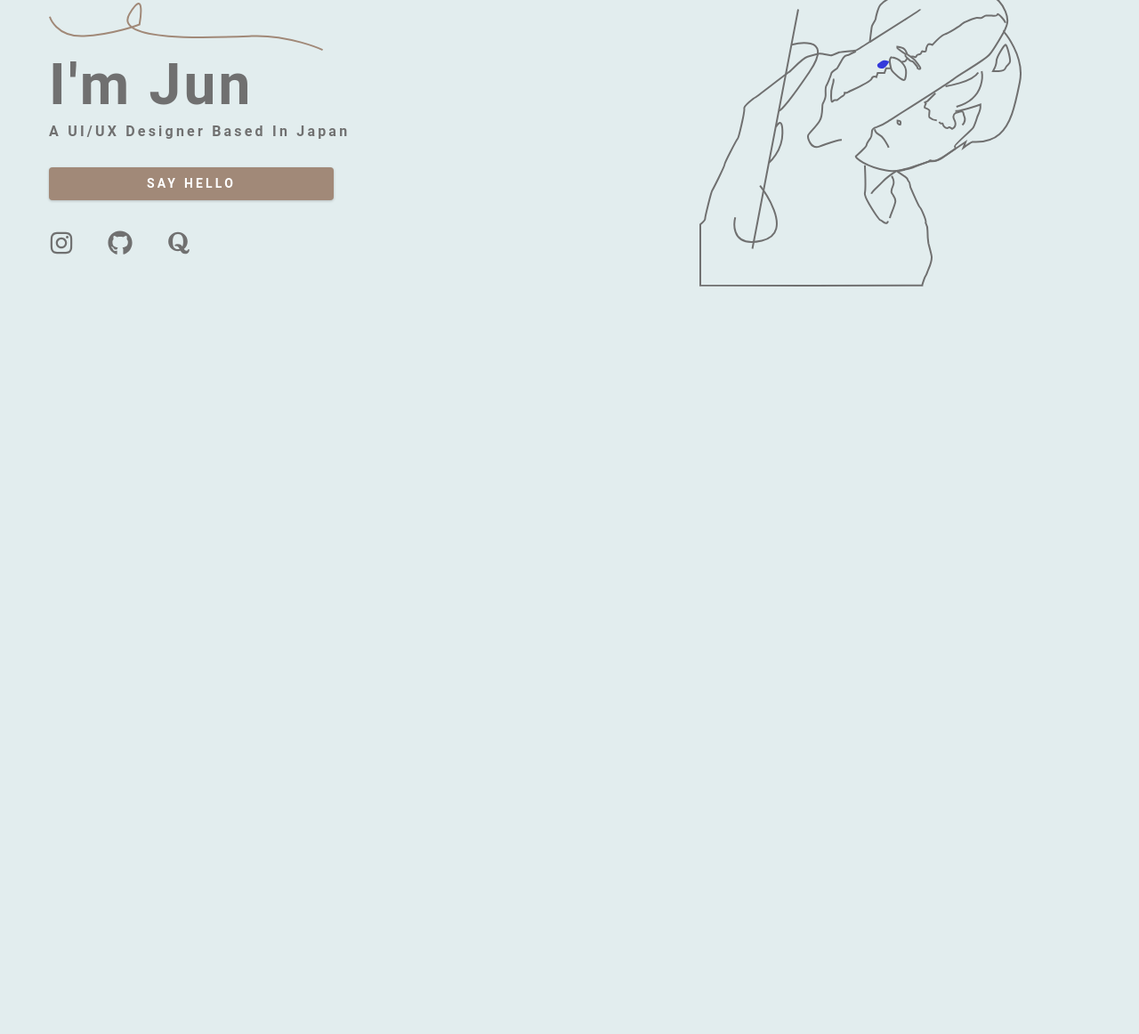
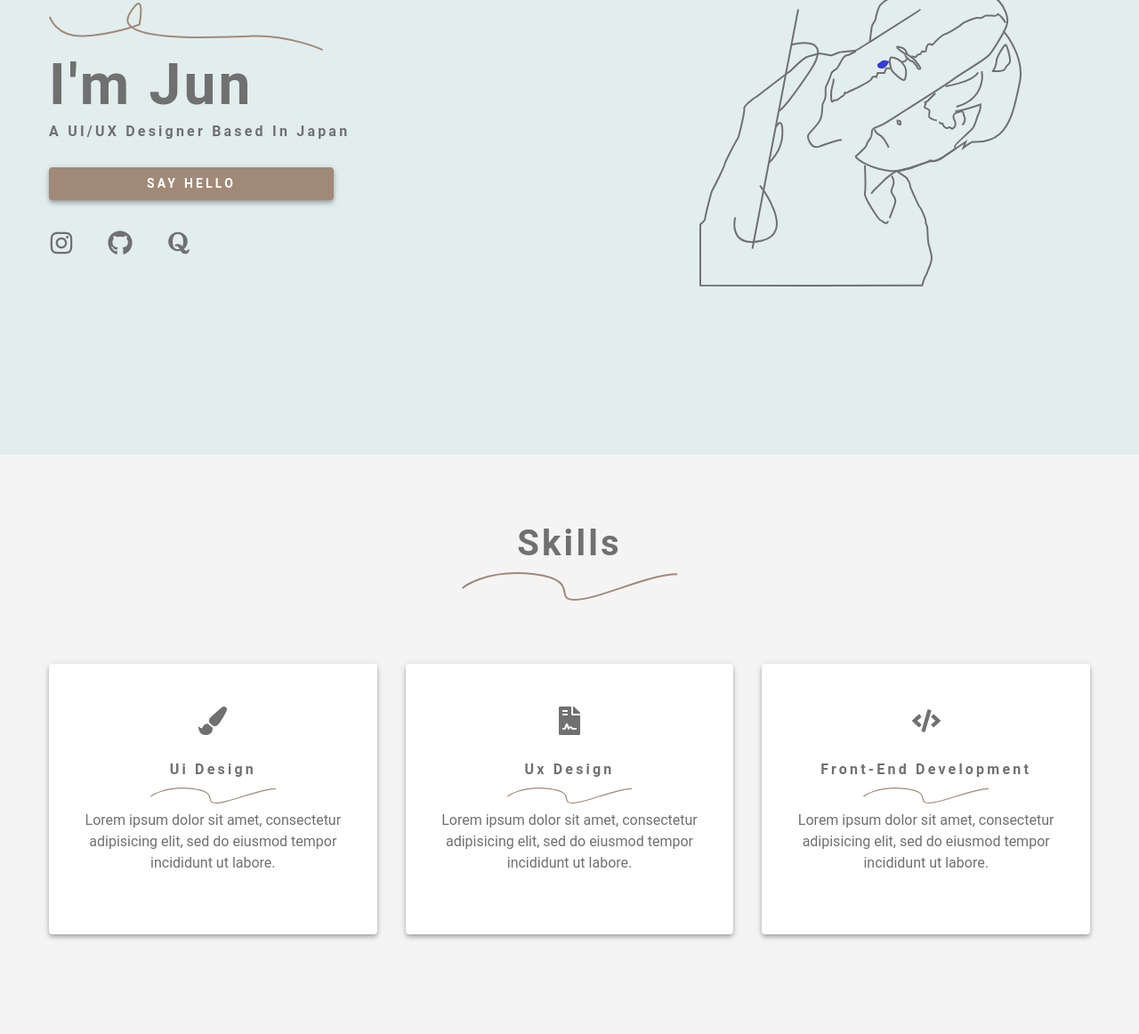
Before and after one commit to Gyozadaigaku/gyozadaigaku, a Gatsby site: page / in a window 1280 px wide. Shown: the part 289-1451 px from the top of the page at 89% size. Before the commit the page ends 800 px from the top, so only its background shows below. Built offline with nearby package versions, Linux system fonts and the light colour scheme; Gatsby itself is replaced by a stand-in of ours.

Commit message:
add skills component

```diff
--- a/src/components/Services.js
+++ /dev/null
@@ -1,8 +0,0 @@
-import React from "react"
-import Title from "./Title"
-import services from "../constants/services"
-const Services = () => {
-  return <h2>services component</h2>
-}
-
-export default Services
--- /dev/null
+++ b/src/components/Skills.js
@@ -0,0 +1,27 @@
+import React from "react"
+import Title from "./Title"
+import skills from "../constants/skills"
+import headingCurve from "../assets/heading-curve.svg"
+const Skills = () => {
+  return (
+    <section className="section bg-grey">
+      <Title title="skills" />
+      <div className="section--center skills--center">
+        {skills.map(skill => {
+          const { id, icon, title, text } = skill
+
+          return (
+            <article key={id} className="skill">
+              {icon}
+              <h4>{title}</h4>
+              <img src={headingCurve} alt="heading curve" />
+              <p>{text}</p>
+            </article>
+          )
+        })}
+      </div>
+    </section>
+  )
+}
+
+export default Skills
--- a/src/components/Title.js
+++ b/src/components/Title.js
@@ -1,7 +1,13 @@
 import React from "react"
+import headingCurve from "../assets/heading-curve.svg"
 
-const Title = () => {
-  return <h2>title component</h2>
+const Title = ({ title }) => {
+  return (
+    <div className="section-title">
+      <h2>{title || "default title"}</h2>
+      <img src={headingCurve} alt="heading curve" />
+    </div>
+  )
 }
 
 export default Title
--- a/src/constants/services.js
+++ /dev/null
@@ -1,22 +0,0 @@
-import React from "react"
-import { FaCode, FaSketch, FaAndroid } from "react-icons/fa"
-export default [
-  {
-    id: 1,
-    icon: <FaCode className="service-icon" />,
-    title: "web development",
-    text: `I'm baby meditation tofu chillwave, distillery messenger bag thundercats chicharrones kale chips gochujang. Banh mi direct trade marfa salvia.`,
-  },
-  {
-    id: 2,
-    icon: <FaSketch className="service-icon" />,
-    title: "web design",
-    text: `I'm baby meditation tofu chillwave, distillery messenger bag thundercats chicharrones kale chips gochujang. Banh mi direct trade marfa salvia.`,
-  },
-  {
-    id: 3,
-    icon: <FaAndroid className="service-icon" />,
-    title: "app design",
-    text: `I'm baby meditation tofu chillwave, distillery messenger bag thundercats chicharrones kale chips gochujang. Banh mi direct trade marfa salvia.`,
-  },
-]
--- /dev/null
+++ b/src/constants/skills.js
@@ -0,0 +1,28 @@
+import React from "react"
+import { FaCode, FaPaintBrush, FaFileContract } from "react-icons/fa"
+export default [
+  {
+    id: 1,
+    icon: <FaPaintBrush className="skill--icon" />,
+    title: "ui design",
+    text: `Lorem ipsum dolor sit amet,
+    consectetur adipisicing elit, sed do
+    eiusmod tempor incididunt ut labore.`,
+  },
+  {
+    id: 2,
+    icon: <FaFileContract className="skill--icon" />,
+    title: "ux design",
+    text: `Lorem ipsum dolor sit amet,
+    consectetur adipisicing elit, sed do
+    eiusmod tempor incididunt ut labore.`,
+  },
+  {
+    id: 3,
+    icon: <FaCode className="skill--icon" />,
+    title: "front-end development",
+    text: `Lorem ipsum dolor sit amet,
+    consectetur adipisicing elit, sed do
+    eiusmod tempor incididunt ut labore.`,
+  },
+]
--- a/src/pages/index.js
+++ b/src/pages/index.js
@@ -2,7 +2,7 @@ import React from "react"
 import { graphql } from "gatsby"
 import Layout from "../components/Layout"
 import Hero from "../components/Hero"
-import Services from "../components/Services"
+import Skills from "../components/Skills"
 import Jobs from "../components/Jobs"
 import Projects from "../components/Projects"
 import Blogs from "../components/Blogs"
@@ -10,6 +10,7 @@ export default () => {
   return (
     <Layout>
       <Hero />
+      <Skills />
     </Layout>
   )
 }
--- a/src/scss/main.scss
+++ b/src/scss/main.scss
@@ -117,7 +117,8 @@ p {
   font-size: 0.875rem;
   border: 2px solid transparent;
   cursor: pointer;
-  box-shadow: 0 1px 3px rgba(0, 0, 0, 0.2);
+  box-shadow: rgba(0, 0, 0, 0.14) 0px 4px 5px 0px,
+    rgba(0, 0, 0, 0.12) 0px 1px 10px 0px, rgba(0, 0, 0, 0.2) 0px 2px 4px -1px;
   border-radius: $radius;
   width: 20rem;
   text-align: center;
@@ -158,8 +159,9 @@ p {
   margin-bottom: 4rem;
   text-align: center;
 }
+
 .bg-grey {
-  background: var(--clr-grey-10);
+  background: $base-color-2;
 }
 
 /* page links */
@@ -215,7 +217,7 @@ Navbar
   background: transparent;
   border-color: transparent;
   cursor: pointer;
-  transition: var(--transition);
+  transition: $transition;
 }
 
 .toggle-btn:hover {
@@ -339,3 +341,59 @@ Hero
     line-height: 1;
   }
 }
+
+/*
+===============
+Skills
+===============
+*/
+.skill {
+  background: $base-color-3;
+  cursor: pointer;
+  padding: 3rem 1.5rem;
+  margin-bottom: 2rem;
+  border-radius: $radius;
+  text-align: center;
+  -webkit-transition: $transition;
+  transition: $transition;
+  box-shadow: rgba(0, 0, 0, 0.14) 0px 4px 5px 0px,
+    rgba(0, 0, 0, 0.12) 0px 1px 10px 0px, rgba(0, 0, 0, 0.2) 0px 2px 4px -1px;
+}
+
+.skill--icon {
+  font-size: 2rem;
+  margin-bottom: 1.5rem;
+}
+
+.skill img {
+  -webkit-transition: $transition;
+  transition: $transition;
+  width: 8.8rem;
+}
+
+.skill p {
+  -webkit-transition: $transition;
+  transition: $transition;
+}
+
+.skill:hover {
+  background: $base-color-2;
+}
+
+.skill:hover img {
+  transform: rotate(4deg);
+}
+@media screen and (min-width: 676px) {
+  .skills--center {
+    display: grid;
+    grid-template-columns: 1fr 1fr;
+    -webkit-column-gap: 2rem;
+    -moz-column-gap: 2rem;
+    column-gap: 2rem;
+  }
+}
+@media screen and (min-width: 992px) {
+  .skills--center {
+    grid-template-columns: 1fr 1fr 1fr;
+  }
+}
```
Also changed, not shown: src/assets/heading-curve.svg (added).
